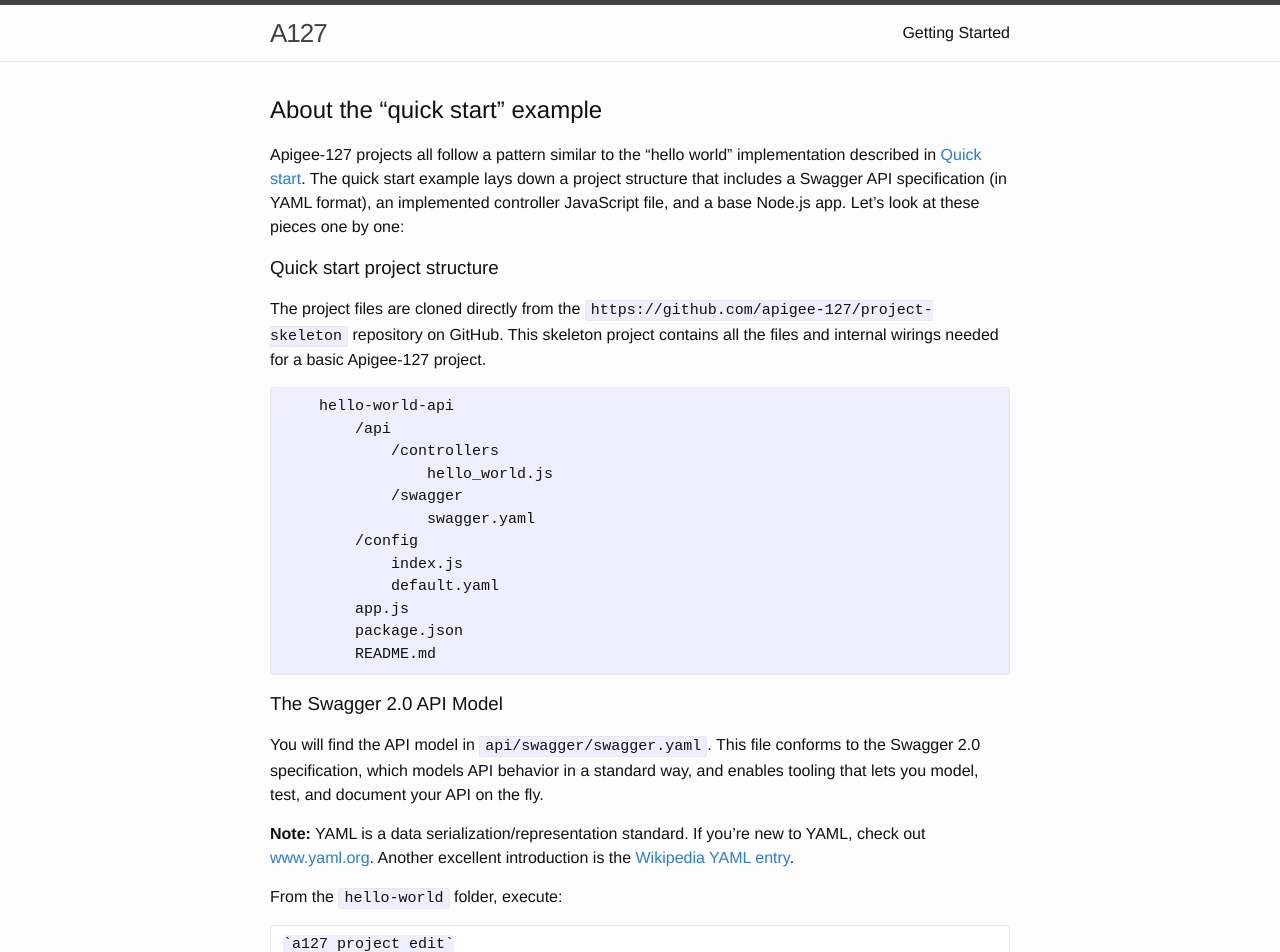
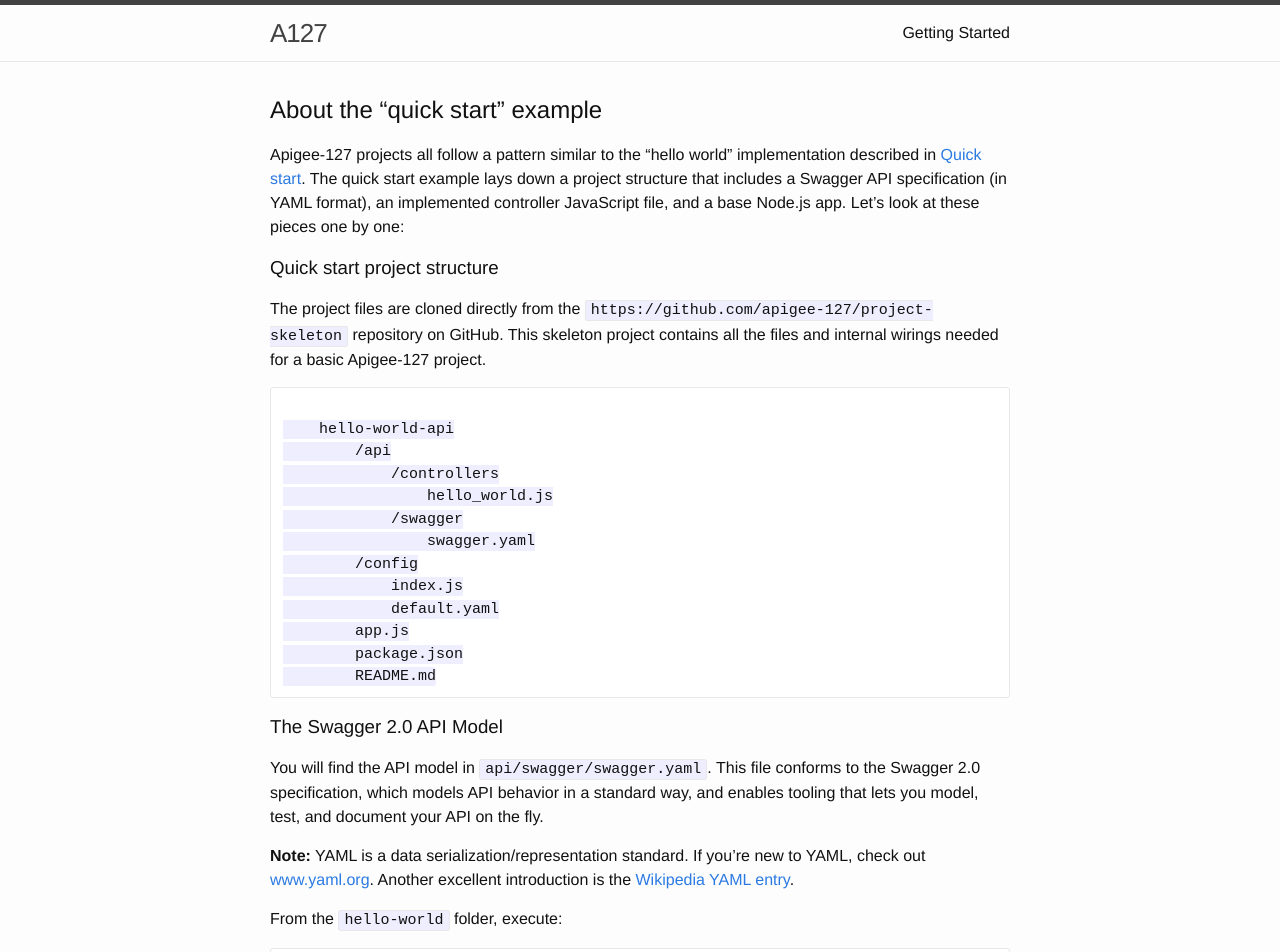
Before and after one commit to apigee-127/site, a Jekyll site: the page built from _quick_start/Quick start deep dive.md, in a window 1280 px wide. Shown: the top 952 px of the page. Built offline with Jekyll 4.4.1, drawn with Linux system fonts in a browser that asks for light colours.

Commit message:
Support backtick code blocks

````diff
--- a/_config.yml
+++ b/_config.yml
@@ -14,3 +14,5 @@ include:
 
 # Build settings
 markdown: kramdown
+kramdown:
+  input: GFM
--- a/_quick_start/Quick start deep dive.md
+++ b/_quick_start/Quick start deep dive.md
@@ -12,7 +12,7 @@ Apigee-127 projects all follow a pattern similar to the "hello world" implementa
 
 The project files are cloned directly from the `https://github.com/apigee-127/project-skeleton` repository on GitHub. This skeleton project contains all the files and internal wirings needed for a basic Apigee-127 project.
 
-{% highlight shell %}
+```
 
     hello-world-api
         /api
@@ -26,7 +26,7 @@ The project files are cloned directly from the `https://github.com/apigee-127/pr
         app.js
         package.json
         README.md
-{% endhighlight %}
+```
 
 
 ### The Swagger 2.0 API Model
@@ -45,7 +45,7 @@ This command launches the interactive Swagger editor, which loads the project's
 
 Here is the entire hello-world app Swagger model. It conforms to the Swagger 2.0 specification, which is documented [here](https://github.com/reverb/swagger-spec/blob/master/versions/2.0.md). You'll notice there are several Apigee-127 specific extensions (`x-swagger-router-controller`, etc.) included in the model. These extensions are explained below.
 
-{% highlight yaml %}
+```yaml
     swagger: 2
     info:
       version: 0.0.1
@@ -98,7 +98,7 @@ Here is the entire hello-world app Swagger model. It conforms to the Swagger 2.0
         properties:
           message:
             type: string
-{% endhighlight %}
+```
 
 #### The 'paths' object and Swagger extensions
 
@@ -106,7 +106,7 @@ The `paths:`  object specifies the API's resource paths, HTTP verb, query parame
 
 The `x-swagger-router-controller` extension maps a path to a controller file, where the HTTP operation's logic is implemented. For example, in the hello world app, the path `/hello` maps to a controller file `controller/hello_world.js`:
 
-{% highlight yaml %}
+```yaml
     paths:
       /hello:
         x-swagger-router-controller: hello_world
@@ -115,7 +115,7 @@ The `x-swagger-router-controller` extension maps a path to a controller file, wh
         get:
           description: "Returns 'Hello' to the caller"
           operationId: hello
-{% endhighlight %}
+```
 
 **Note:** The extension `x-swagger-router-controller` is a custom Apigee-127 extension to the Swagger model.
 
@@ -123,17 +123,18 @@ The `x-swagger-router-controller` extension maps a path to a controller file, wh
 
 When a request is received, Apigee-127 looks at the endpoint (`/hello`) and routes the request to a controller file. In this example, the `controller/hello_world.js` implementation retrieves a query parameter sends back a "hello world" response to the caller:
 
-{% highlight javascript %}
+```javascript
     function hello(req, res) {
       var name = req.swagger.params.name.value;
       var hello = name ? util.format('Hello, %s', name) : 'Hello, stranger!';
       res.json(hello);
     }
-{% endhighlight %}
+```
 
 ### The main Node.js app and Apigee-127 middleware
 
 The main `app.js` is a simple Express app consisting of these six lines:
+
 ```javascript
     'use strict';
     var a127 = require('a127-magic');
@@ -166,6 +167,7 @@ Provides middleware functions for:
 
 * [volos-swagger](https://github.com/apigee-127/volos/tree/master/swagger)
 Lets you configure volos features like caching and OAuth directly in the Swagger model file. For example, this stanza configures the volos "in memory" caching feature for your API.
+
 ```yaml
         x-volos-resources:
             cache:
@@ -177,6 +179,7 @@ Lets you configure volos features like caching and OAuth directly in the Swagger
 Similarly, you could configure caching using Redis or Apigee. Refer to the [volos-swagger](https://github.com/apigee-127/volos/tree/master/swagger) documentation for more information.
 
 The pattern:
+
 ```javascript
     var a127 = require('a127-magic');
     app.express=require('express');
````
